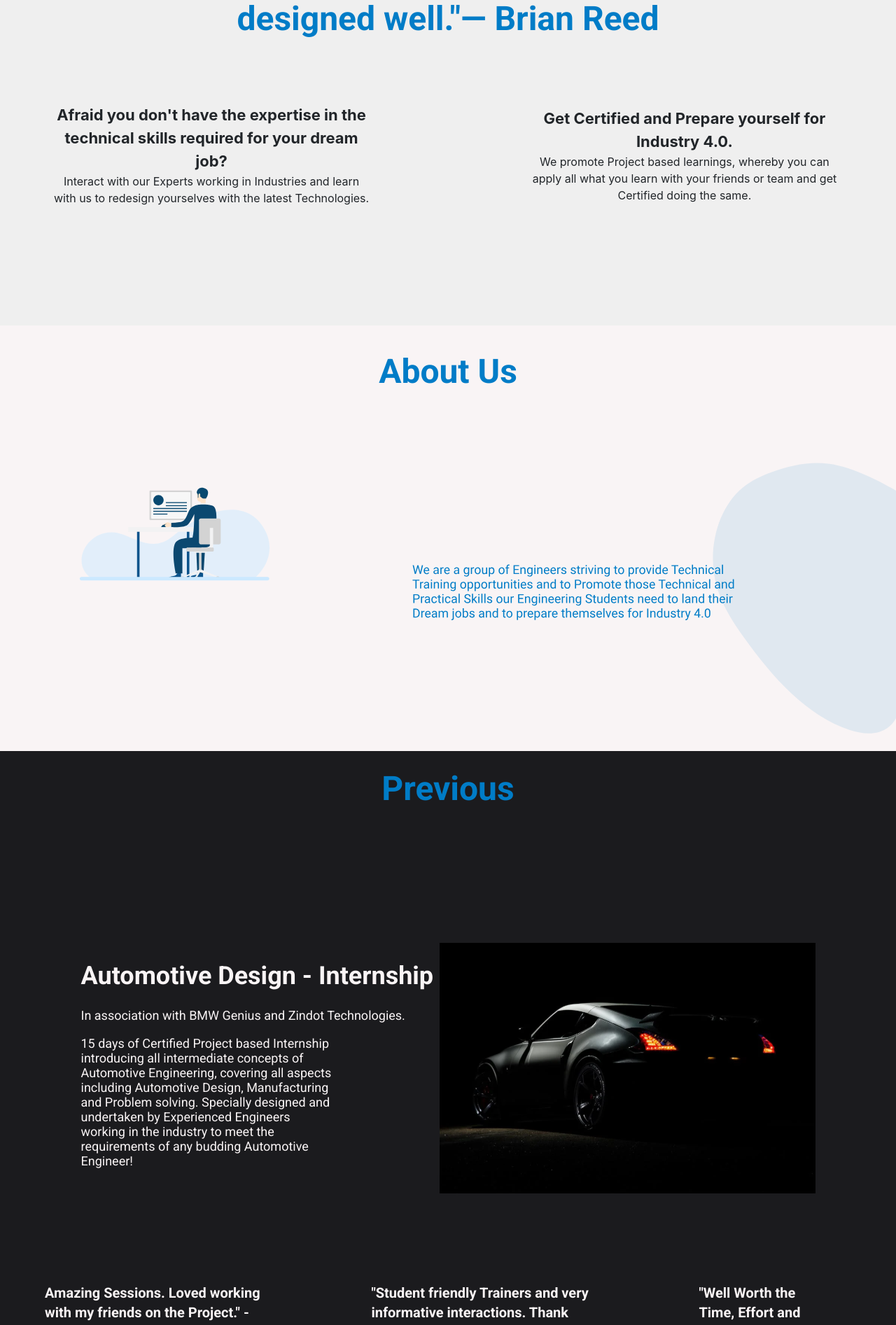
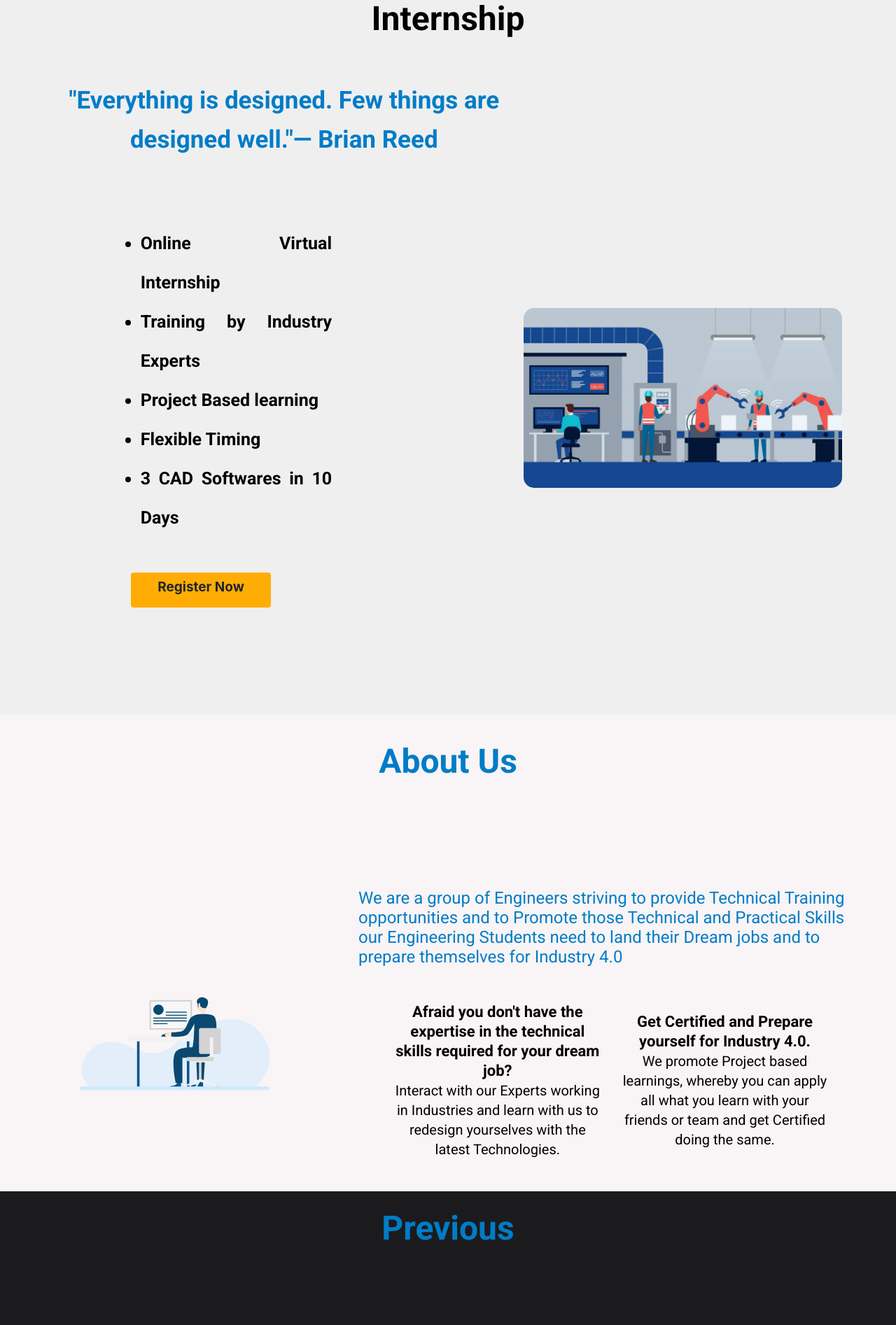
Before and after one commit to anto-pv/go-it, a React (Create React App) app: page / in a window 1280 px wide. Shown: the part 880-2773 px from the top of the page at 70% size. Built offline with nearby package versions, Linux system fonts and the light colour scheme.

Commit message:
second page

```diff
--- a/package.json
+++ b/package.json
@@ -9,6 +9,7 @@
     "node-sass": "^5.0.0",
     "react": "^17.0.1",
     "react-dom": "^17.0.1",
+    "react-router-dom": "^5.2.0",
     "react-scripts": "4.0.2",
     "web-vitals": "^1.0.1"
   },
--- a/src/App.js
+++ b/src/App.js
@@ -1,7 +1,9 @@
+import { Route } from 'react-router-dom';
 import About from './components/aboutus';
 import Contact from './components/contactus';
 import Eventd from './components/eventdet';
 import Header from './components/header';
+import Interns from './components/interns';
 import Landing from './components/landing';
 import Patner from './components/patners';
 import Previous from './components/previous';
@@ -10,6 +12,7 @@ import './styles/App.scss';
 function App() {
   return (
     <div className="App">
+      <Route path="/" exact>
         <Header/>
         <Landing/>
         <Eventd/>
@@ -20,6 +23,13 @@ function App() {
         <footer>
           <center><a href="#header" className="up">^</a></center>
         </footer>
+        </Route>
+        <Route path="/interns" exact>
+          <Interns/>
+          <footer>
+          <center><a href="#header" className="up">^</a></center>
+        </footer>
+        </Route>
     </div>
   );
 }
--- a/src/components/aboutus.js
+++ b/src/components/aboutus.js
@@ -1,6 +1,5 @@
 import React from 'react';
 import aimage from './svg/aboutimage.svg';
-import shape from './svg/aboutshape.svg';
 
 const About = () => {
     return (
@@ -8,7 +7,13 @@ const About = () => {
             <span className="about">About Us</span>
             <div className="img">
             <img src={aimage} className="abimage" alt="img loading" />
-            <img className="shape" src={shape} alt="pallete"/>
+            <div className ="shape">We are a group of Engineers striving to provide Technical Training opportunities and to Promote those Technical and Practical Skills our Engineering Students need to land their Dream jobs and to prepare themselves for Industry 4.0
+                <div className="row"><p><span className="tbold"> Afraid you don't have the expertise in the technical skills required for your dream job?<br/></span>
+                Interact with our Experts working in Industries and learn with us to redesign yourselves with the latest Technologies.</p>
+                <p><span className="tbold">Get Certified and Prepare yourself for Industry 4.0.<br/></span>
+                We promote Project based learnings, whereby you can apply all what you learn with your friends or team and get Certified doing the same.</p>
+                </div>
+            </div>
             </div>
         </div>
     );
--- a/src/components/eventdet.js
+++ b/src/components/eventdet.js
@@ -1,14 +1,23 @@
 import React from 'react';
+import imgs from './svg/mdm.png';
 
 const Eventd = () => {
     return (
         <div id="event">
-            <p className="heading">"Everything is designed. Few things are designed well."— Brian Reed</p>
+            <p className="heading">Modern Manufacturing &amp;
+Inventive Design Internship</p>
             <div className="rows">
-                <p><span className="tbold"> Afraid you don't have the expertise in the technical skills required for your dream job?<br/></span>
-                Interact with our Experts working in Industries and learn with us to redesign yourselves with the latest Technologies.</p>
-                <p><span className="tbold">Get Certified and Prepare yourself for Industry 4.0.<br/></span>
-                We promote Project based learnings, whereby you can apply all what you learn with your friends or team and get Certified doing the same.</p>
+                <div className="text"><p className="qot">"Everything is designed. Few things are designed well."— Brian Reed</p>
+                <ul>
+                    <li>Online Virtual Internship</li>
+                    <li>Training by Industry Experts</li>
+                    <li>Project Based learning</li>
+                    <li>Flexible Timing</li>
+                    <li>3 CAD Softwares in 10 Days</li>
+                </ul>
+                <a href="https://docs.google.com/forms/d/e/1FAIpQLSdHXwn-VPj6_dWlFl40KXVunNE7CIVkeTeJHS3dATuWPGxByw/viewform" className="btn">Register Now</a>
+                </div>
+                <img src={imgs} alt ="mdm" />
             </div>
         </div>
     );
--- a/src/components/header.js
+++ b/src/components/header.js
@@ -18,7 +18,7 @@ const Header = () => {
                     <a className="nav-link" href="#aboutus"><span className="heads">About US</span></a>
                     </li>
                     <li className="nav-item">
-                    <a className="nav-link" href="/"><span className="heads">Internship</span></a>
+                    <a className="nav-link" href="/interns"><span className="heads">Internship</span></a>
                     </li>
                     <li className="nav-item">
                     <a className="nav-link" href="#contact"><span className="heads">Contact US</span></a>
--- /dev/null
+++ b/src/components/interns.js
@@ -0,0 +1,17 @@
+import React from 'react';
+import Header from './header';
+import Contact from './contactus';
+import Eventd from './eventdet';
+import About from './aboutus';
+
+const Interns = () => {
+    return (
+        <div id="interns">
+            <Header/>
+            <Eventd/>
+            <About/>
+            <Contact/>
+        </div>
+    );
+};
+export default Interns;
--- a/src/components/previous.js
+++ b/src/components/previous.js
@@ -8,6 +8,7 @@ const Previous = () => {
     const [isActive, setIsActive] = useState(false);
     function reset() {
       setSeconds(0);
+      setIsActive(false);
     }
     function toggle() {
         setIsActive(!isActive);
--- a/src/index.js
+++ b/src/index.js
@@ -3,8 +3,14 @@ import ReactDOM from 'react-dom';
 import './styles/index.css';
 import App from './App';
 import reportWebVitals from './reportWebVitals';
+import { BrowserRouter } from 'react-router-dom';
+
 ReactDOM.render(
-    <App />,
+  <React.StrictMode>
+  <BrowserRouter>
+    <App />
+  </BrowserRouter>
+</React.StrictMode>,
   document.getElementById('root')
 );
 reportWebVitals();
--- a/src/styles/App.scss
+++ b/src/styles/App.scss
@@ -12,7 +12,7 @@
         position: relative;
         bottom: 0;
         width: 100%;
-        height: 280px;
+        height: 250px;
         background: #1B1B1E;
         a{
             text-decoration: none;
--- a/src/styles/components/aboutus.scss
+++ b/src/styles/components/aboutus.scss
@@ -5,35 +5,97 @@
     align-items: center;
     background: #F9F4F5;
     @include respond(tab-land) {
-        padding-bottom: 250px;
+        padding-bottom: 100px;
     }
     @include respond(tab-port) {
-        padding-bottom: 150px;
+        padding-bottom: 50px;
     }
     @include respond(phone) {
-        padding-bottom: 100px;
+        padding-bottom: 30px;
     }
     .about{
         padding: 3% 0 3% 0;
         @include maintext;
     }
     .img{
+        display: flex;
+        flex-direction: row;
+        align-items: center;
+        justify-content: space-between;
+        padding-top: 4%;
+        @include respond(tab-port) {
+            flex-direction: column;
+        }
+        @include respond(phone) {
+            flex-direction: column;
+        }
         .shape{
+            display: flex;
+            flex-direction: column;
+            align-items: center;
+            justify-content: space-between;
             width: 60%;
-            height: 60%;
-            float: right;
-            padding: 5% 0 2% 6%;
-            @include respond(tab-land) {
-                width: 63%;
-                height: 63%;
-            }
+            font-family: $fontfam;
+            font-style: normal;
+            font-weight: normal;
+            font-size: 24px;
+            line-height: 28px;
+            color: #007CC7;
+            padding-right: 3%;
+            padding-top: 5%;
             @include respond(tab-port) {
-                width: 63%;
-                height: 63%;
+                padding-top: 5%;
+                font-size: 16px;
+                text-align: center;
+                width: 78%;
             }
             @include respond(phone) {
-                width: 62%;
-                height: 62%;
+                padding-top: 5%;
+                font-size: 16px;
+                text-align: center;
+                width: 78%;
+            }
+            .row{
+                display: flex;
+                flex-direction: row;
+                align-items: center;
+                justify-content: space-between;
+                width:90%;
+                color: black;
+                font-size: 20px;
+                padding: 7% 1% 4% 0;
+                text-align: center;
+                p{
+                    width:50%;
+                    @include respond(tab-port) {
+                        width:90%;
+                        font-size: 15px;
+                    }
+                    @include respond(phone) {
+                        width:90%;
+                        font-size: 15px;
+                    }
+                }
+                .tbold{
+                    font-size: 22px;
+                    font-weight: bolder;
+                    @include respond(tab-port) {
+                        width:90%;
+                        font-size: 17px;
+                    }
+                    @include respond(phone) {
+                        width:90%;
+                        font-size: 17px;
+                    }
+                }
+                @include respond(tab-port) {
+                    padding: 7% 0 4% 0;
+                    flex-direction: column;
+                }
+                @include respond(phone) {
+                    padding: 7% 0 4% 0;
+                    flex-direction: column;
+                }
             }
         }
         .abimage{
--- a/src/styles/components/eventdet.scss
+++ b/src/styles/components/eventdet.scss
@@ -8,13 +8,11 @@
     padding-bottom: 4%;
     .heading{
         @include maintext;
-        width:70%;
-        padding: 6% 0 6% 0;
-        @include respond(tab-land) {
-            font-size: 35px;
-        }
+        width:80%;
+        padding: 6% 0 3% 0;
+        color: black;
         @include respond(tab-port) {
-            font-size: 30px;
+            font-size: 25px;
         }
         @include respond(phone) {
             font-size: 25px;
@@ -26,31 +24,83 @@
         flex-direction: row;
         align-items: center;
         justify-content: space-between;
-        padding: 0 1% 8% 1%;
-        @include respond(tab-land) {
-            flex-direction: column;
-        }
+        padding: 0 1% 8% 0;
         @include respond(tab-port) {
-            flex-direction: column;
+            flex-direction: column-reverse;
+            padding-bottom: 1%;
         }
         @include respond(phone) {
-            flex-direction: column;
+            flex-direction: column-reverse;
+            padding-bottom: 1%;
         }
-        p{
-            width:40%;
-            .tbold{
-                width:50%;
-                font-size: 22px;
-                font-weight: bolder;
-            }
-            @include respond(tab-land) {
-                width:90%;
-            }
+        img{
+            margin-top: 14%;
+            width: 40%;
+            border-radius: 15px;
             @include respond(tab-port) {
+                margin-top: 4%;
+                margin-bottom: 5%;
                 width:90%;
             }
             @include respond(phone) {
+                margin-top: 4%;
+                margin-bottom: 5%;
                 width:90%;
+            }
+        }
+        ul{
+            padding:5% 0 0 20%;
+            width:60%;
+            @include maintext;
+            font-size: 25px;
+            text-align: justify;
+            color: black;
+            @include respond(tab-port) {
+                width:90%;
+                font-size: 15px;
+            }
+            @include respond(phone) {
+                width:90%;
+                font-size: 15px;
+            }
+        }
+        a{
+            float: left;
+            margin: 5% 0 0 18%;
+            width: 200px;
+            height: 49.94px;
+            background: #FFAD05;
+            border-radius: 4px;
+            font-weight: bolder;
+            font-size: 19px;
+            @include respond(tab-port) {
+                float: none;
+                margin: 5% 0 0 1%;
+                width: 150px;
+                height: 39.94px;
+                font-size: 15px;
+            }
+            @include respond(phone) {
+                float: none;
+                margin: 5% 0 0 1%;
+                width: 100px;
+                height: 29.94px;
+                font-size: 9px;
+            }
+        }
+        a:hover {
+            background:  #f3c66b;
+            border-radius: 7px;
+        }
+        .qot{
+            @include maintext;
+            font-size: 35px;
+            padding: 1% 0 6% 0;
+            @include respond(tab-port) {
+                font-size: 20px;
+            }
+            @include respond(phone) {
+                font-size: 20px;
             }
         }
     }
--- a/src/styles/components/header.scss
+++ b/src/styles/components/header.scss
@@ -25,6 +25,12 @@
                 font-family: $fontfam;
                 font-weight: bolder;
                 font-size: 18px;
+                @include respond(tab-port) {
+                    flex-direction: column;
+                }
+                @include respond(phone) {
+                    flex-direction: column;
+                }
             }
         }
     }
```
Also changed, not shown: src/components/svg/aboutshape.svg (deleted), src/components/svg/mdm.png (added). Lines whose indentation alone changed are shown as unchanged.
